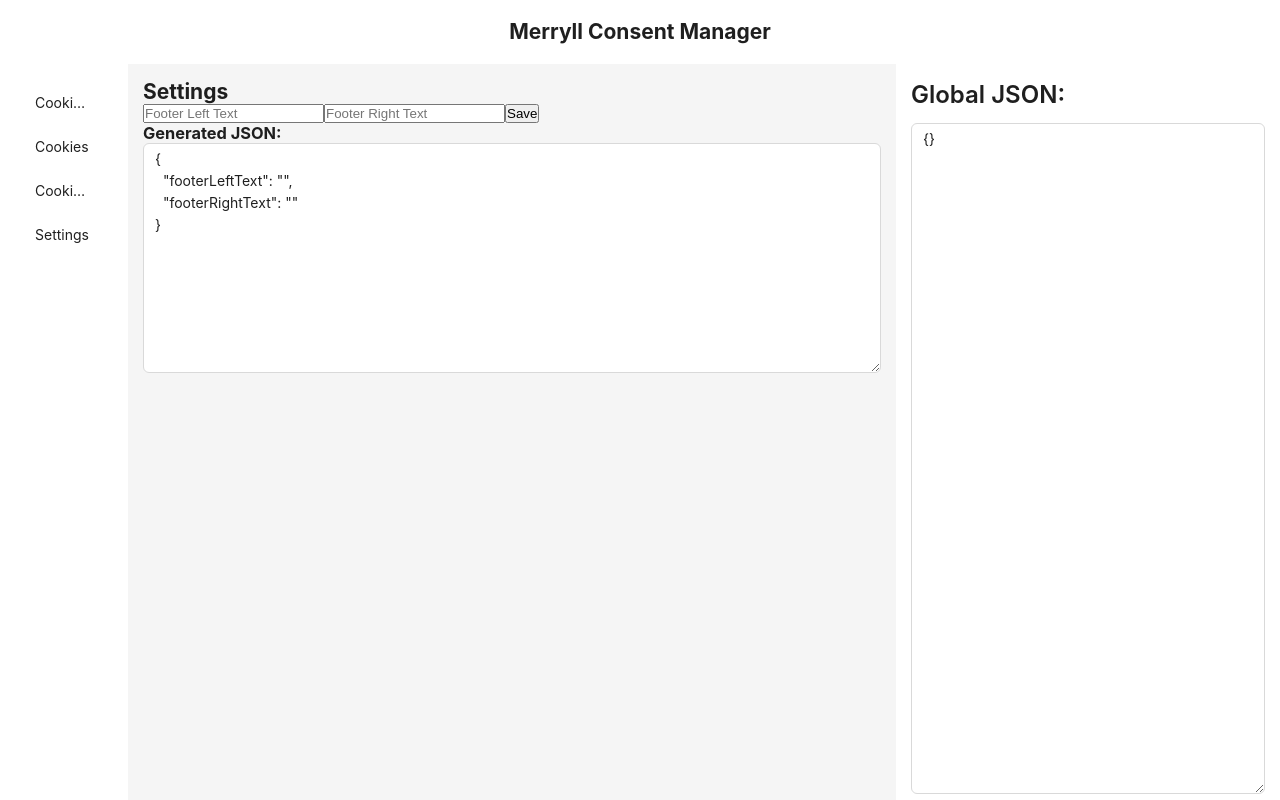
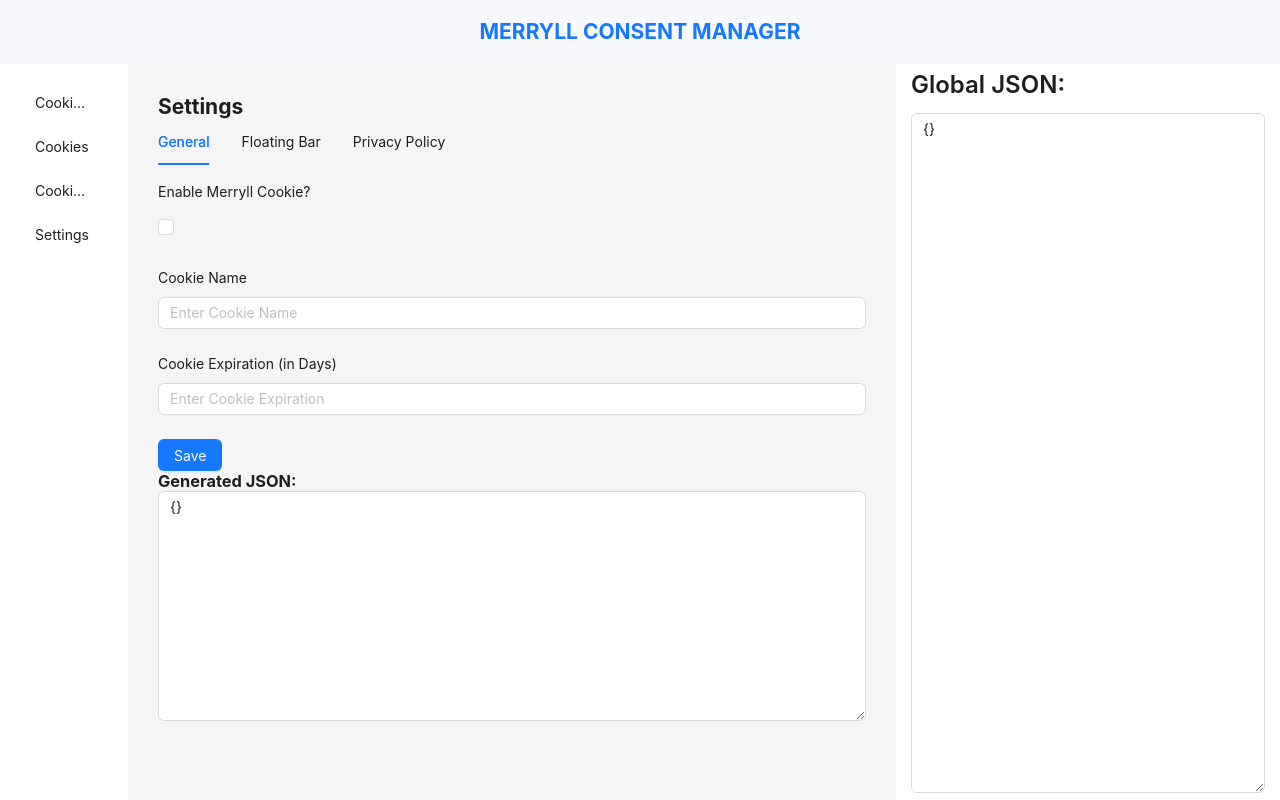
Before and after one commit to REACT-VCS/wp-merryll-consent-react, a React (Create React App) app: page /settings in a window 1280 px wide. Built offline with nearby package versions, Linux system fonts and the light colour scheme.

Commit message:
chore: favicon,title & other page working fine

```diff
--- a/public/index.html
+++ b/public/index.html
@@ -9,7 +9,7 @@
       name="description"
       content="Web site created using create-react-app"
     />
-    <title>React App</title>
+    <title>Merryll Consent Manager</title>
   </head>
   <body>
     <noscript>You need to enable JavaScript to run this app.</noscript>
--- a/src/App.js
+++ b/src/App.js
@@ -1,5 +1,11 @@
 import React, { useContext } from "react";
-import { BrowserRouter as Router, Route, Routes, Link } from "react-router-dom";
+import {
+  BrowserRouter as Router,
+  Route,
+  Routes,
+  Link,
+  Navigate,
+} from "react-router-dom";
 import CookieGroup from "./components/CookieGroup";
 import Cookies from "./components/Cookies";
 import CookieBox from "./components/CookieBox";
@@ -16,8 +22,12 @@
   return (
     <Router>
       <Layout style={{ height: "100vh" }}>
-        <Header style={{ backgroundColor: "white", textAlign: "center" }}>
-          <h2>Merryll Consent Manager</h2>
+        <Header style={{ backgroundColor: "#F8F8FF", textAlign: "center" }}>
+          <Link to="/">
+            <h2 style={{ textTransform: "uppercase" }}>
+              Merryll Consent Manager
+            </h2>
+          </Link>
         </Header>
         <Layout>
           <Sider
@@ -48,8 +58,9 @@
               </Menu.Item>
             </Menu>
           </Sider>
-          <Content style={{ padding: "15px", overflow: "auto" }} width={"60%"}>
+          <Content style={{ padding: "30px", overflow: "auto" }} width={"60%"}>
             <Routes>
+              <Route path="/" element={<Navigate to="/cookie-group" />} />
               <Route path="/cookie-group" element={<CookieGroup />} />
               <Route path="/cookies" element={<Cookies />} />
               <Route path="/cookie-box" element={<CookieBox />} />
@@ -61,6 +72,7 @@
             style={{
               backgroundColor: "white",
               padding: "15px",
+              paddingTop: "5px",
               overflow: "auto",
             }}
           >
--- a/src/components/CookieGroup.js
+++ b/src/components/CookieGroup.js
@@ -73,7 +73,7 @@
                   type="primary"
                   onClick={() => removeGroup(index)}
                 >
-                  Delete Group
+                  Delete
                 </Button>
               }
             >
--- a/src/components/Cookies.js
+++ b/src/components/Cookies.js
@@ -95,7 +95,7 @@
                   type="primary"
                   onClick={() => removeCookie(index)}
                 >
-                  Delete Group
+                  Delete
                 </Button>
               }
             >
--- a/src/components/Settings.js
+++ b/src/components/Settings.js
@@ -1,55 +1,140 @@
 import React, { useState, useEffect, useContext } from "react";
 import { GlobalContext } from "../context/GlobalContext";
-import { Input } from "antd";
+import { Form, Input, Button, Tabs, Checkbox, Select } from "antd";
+
 const { TextArea } = Input;
+const { TabPane } = Tabs;
+const { Option } = Select;
+
 const Settings = () => {
   const { globalData, updateGlobalData } = useContext(GlobalContext);
+  const [form] = Form.useForm();
   const [settings, setSettings] = useState(() => {
     const saved = localStorage.getItem("settings");
-    return saved
-      ? JSON.parse(saved)
-      : { footerLeftText: "", footerRightText: "" };
+    return saved ? JSON.parse(saved) : {};
   });
 
-  const handleChange = (e) => {
-    const { name, value } = e.target;
-    setSettings({ ...settings, [name]: value });
+  const handleSubmit = (values) => {
+    localStorage.setItem("settings", JSON.stringify(values));
+    updateGlobalData({ settings: values });
+    alert("Settings saved!");
   };
 
-  const handleSubmit = (e) => {
-    e.preventDefault();
-    localStorage.setItem("settings", JSON.stringify(settings));
-    updateGlobalData({ settings }); // Update global data
-    alert("Settings saved!");
+  const handleValuesChange = (changedValues, allValues) => {
+    setSettings(allValues); // Update settings state on every change
   };
 
   useEffect(() => {
     const savedSettings = localStorage.getItem("settings");
     if (savedSettings) {
-      setSettings(JSON.parse(savedSettings));
+      const parsedSettings = JSON.parse(savedSettings);
+      setSettings(parsedSettings);
+      form.setFieldsValue(parsedSettings);
     }
-  }, []);
+  }, [form]);
 
   return (
     <div>
       <h2>Settings</h2>
-      <form onSubmit={handleSubmit}>
-        <input
-          name="footerLeftText"
-          value={settings.footerLeftText}
-          onChange={handleChange}
-          placeholder="Footer Left Text"
-        />
-        <input
-          name="footerRightText"
-          value={settings.footerRightText}
-          onChange={handleChange}
-          placeholder="Footer Right Text"
-        />
-        <button type="submit">Save</button>
-      </form>
+      <Form
+        form={form}
+        layout="vertical"
+        onFinish={handleSubmit}
+        onValuesChange={handleValuesChange} // Trigger this function on form value changes
+      >
+        <Tabs defaultActiveKey="1">
+          {/* General Tab */}
+          <TabPane tab="General" key="1">
+            <Form.Item
+              name="enableMerryllCookie"
+              valuePropName="checked"
+              label="Enable Merryll Cookie?"
+            >
+              <Checkbox />
+            </Form.Item>
+
+            <Form.Item name="cookieName" label="Cookie Name">
+              <Input placeholder="Enter Cookie Name" />
+            </Form.Item>
+
+            <Form.Item
+              name="cookieExpiration"
+              label="Cookie Expiration (in Days)"
+            >
+              <Input placeholder="Enter Cookie Expiration" type="number" />
+            </Form.Item>
+          </TabPane>
+
+          {/* Floating Bar Tab */}
+          <TabPane tab="Floating Bar" key="2">
+            <Form.Item
+              name="enableFloatingBar"
+              valuePropName="checked"
+              label="Enable Floating Bar?"
+            >
+              <Checkbox />
+            </Form.Item>
+
+            <Form.Item name="floatingBarText" label="Floating Bar Text">
+              <Input placeholder="Enter Floating Bar Text" />
+            </Form.Item>
+
+            <Form.Item
+              name="floatingBarBgColor"
+              label="Floating Bar Background Color"
+            >
+              <Input type="color" />
+            </Form.Item>
+
+            <Form.Item
+              name="floatingBarHoverBgColor"
+              label="Floating Bar Hover Background Color"
+            >
+              <Input type="color" />
+            </Form.Item>
+
+            <Form.Item
+              name="floatingBarTextColor"
+              label="Floating Bar Text Color"
+            >
+              <Input type="color" />
+            </Form.Item>
+
+            <Form.Item
+              name="floatingBarHoverTextColor"
+              label="Floating Bar Hover Text Color"
+            >
+              <Input type="color" />
+            </Form.Item>
+          </TabPane>
+
+          {/* Privacy Policy Tab */}
+          <TabPane tab="Privacy Policy" key="3">
+            <Form.Item name="privacyPolicyPage" label="Privacy Policy Page">
+              <Select placeholder="Select Privacy Policy Page">
+                <Option value="page1">Page 1</Option>
+                <Option value="page2">Page 2</Option>
+                <Option value="page3">Page 3</Option>
+              </Select>
+            </Form.Item>
+
+            <Form.Item name="privacyPolicyName" label="Privacy Policy Name">
+              <Input placeholder="Enter Privacy Policy Name" />
+            </Form.Item>
+
+            <Form.Item name="privacyPolicyText" label="Privacy Policy Text">
+              <TextArea rows={4} placeholder="Enter Privacy Policy Text" />
+            </Form.Item>
+          </TabPane>
+        </Tabs>
+
+        <Button type="primary" htmlType="submit">
+          Save
+        </Button>
+      </Form>
+
       <h3>Generated JSON:</h3>
-      <TextArea rows="10" readOnly value={JSON.stringify(settings, null, 2)} />
+      <TextArea rows={10} readOnly value={JSON.stringify(settings, null, 2)} />
     </div>
   );
 };
```
Also changed, not shown: src/components/CookieBox.js (+37 -11 lines), 1 other file (tests, documents, lock files or other folders).
